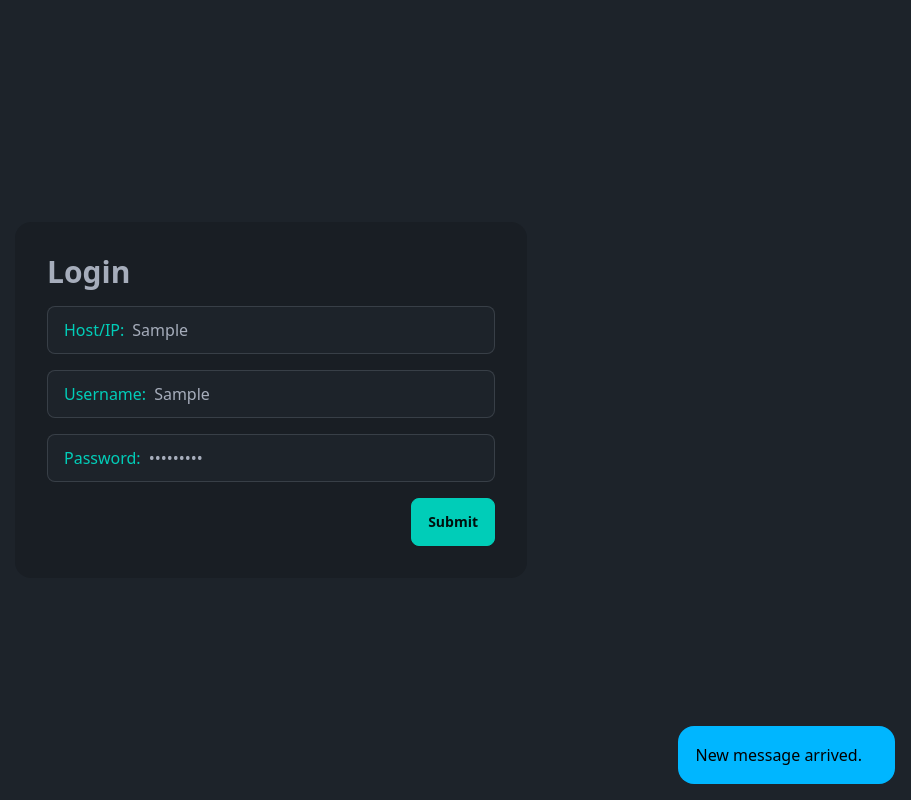
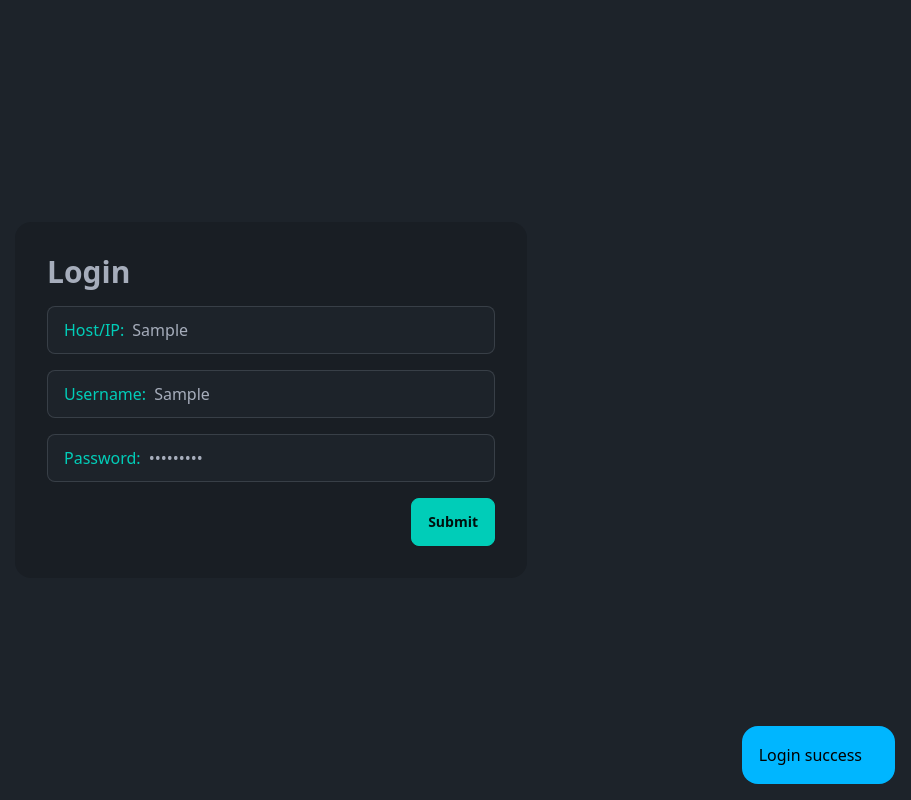
Before and after one commit to ReIay-project/relay-client, a Vue app: page / in a window 1280 px wide. Both pictures are taken after typing "Sample", "Sample", "Sample123" into the empty fields and a click on the button "Submit". Shown: the whole page, without its empty margins (369-1280 px from the left). Built offline with nearby package versions, Linux system fonts and the light colour scheme.

Commit message:
LOGIN-WINDOW: update toast text

```diff
--- a/src/components/form/FormLogin.vue
+++ b/src/components/form/FormLogin.vue
@@ -51,7 +51,7 @@
     class="toast"
   >
     <div class="alert alert-info">
-      <span>New message arrived.</span>
+      <span>Login success</span>
     </div>
   </div>
 </template>
```
